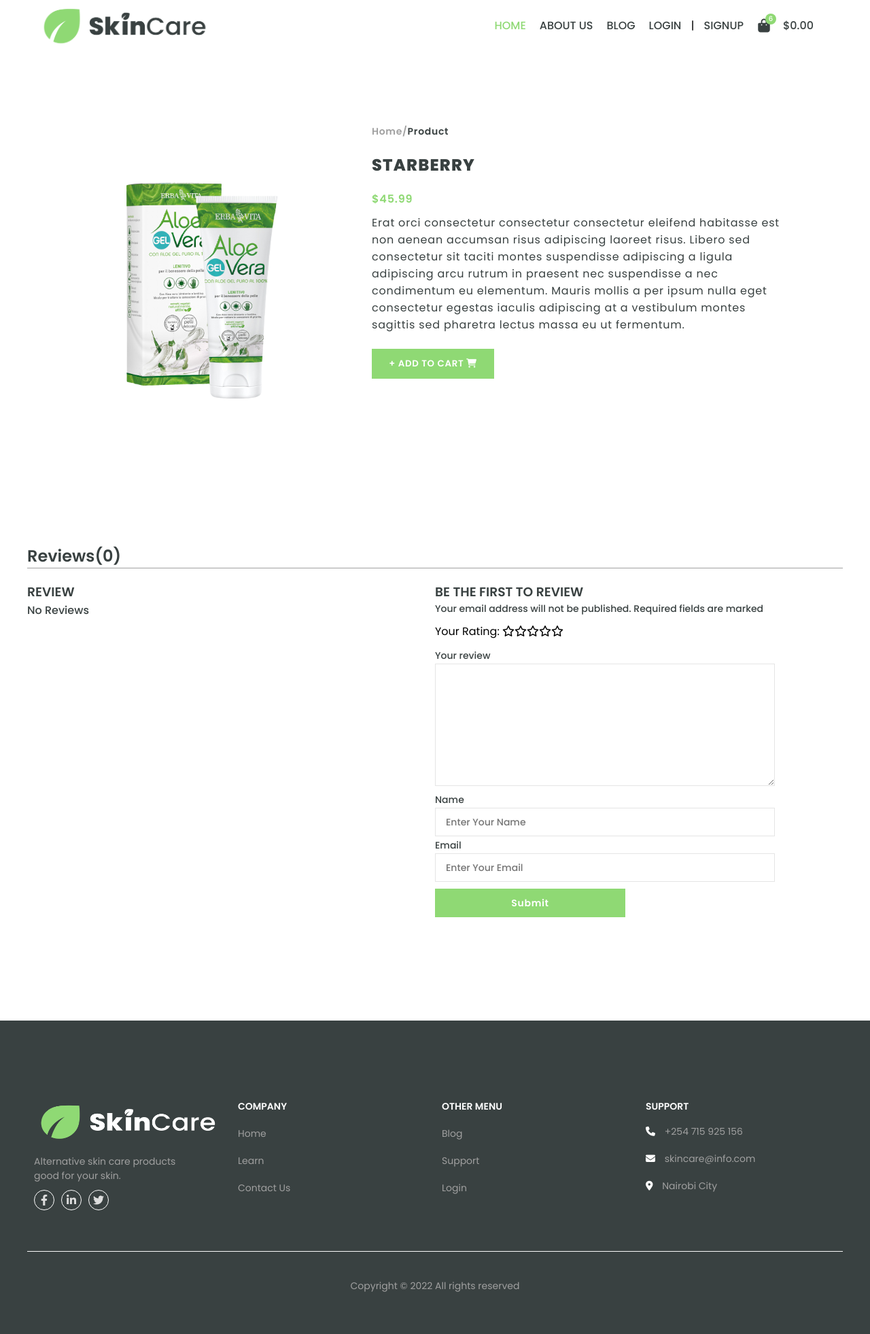
After one commit to chebon254/skincare, a PHP site: page /product_detail.html in a window 1280 px wide. The commit adds this page. Shown: the whole page at 68% size. Run offline with PHP 8.4, Linux system fonts and the light colour scheme.

Commit message:
Code Changes

```diff
--- a/SkinCare/css/style.css
+++ b/SkinCare/css/style.css
@@ -539,6 +539,14 @@
     height: fit-content;
     width: 280px;
     margin: 20px 10px;
+    cursor: pointer;
+}
+.product:hover{
+    cursor: pointer;
+}
+.product:hover .product-image img{
+    transform: scale(1.05);
+    transition: 800ms;
 }
 .product-image{
     height: 340px;
@@ -960,3 +968,154 @@
         width: 1200px;
     }
 }
+
+
+/* == PRODUCT DETAIL PG == */
+.product-detail{
+    padding: 180px 0px 80px;
+}
+.product-detail-container{
+    display: flex;
+    align-items: center;
+    justify-content: space-evenly;
+    flex-wrap: wrap;
+}
+.product-detail-image {
+    max-width: 600px;
+    padding: 40px;
+}
+.product-detail-text {
+    max-width: 600px;
+    min-width: 280px;
+    min-height: 500px;
+}
+.product-detail-text .breadcrumb{
+    font-size: 14px;
+    font-weight: 600;
+    color: var(--camoflouge);
+    letter-spacing: 0.05em;
+}
+.product-detail-text .breadcrumb-last{
+    font-size: 14px;
+    font-weight: 600;
+    color: var(--text);
+    letter-spacing: 0.05em;
+}
+.product-detail-title{
+    font-weight: 800;
+    color: var(--text);
+    letter-spacing: 0.05em;
+    margin: 20px 0px;
+}
+.product-detail-price{
+    font-weight: 600;
+    color: var(--active);
+    letter-spacing: 0.05em;
+    margin: 0px 0px 20px;
+}
+.product-detail-description{
+    font-weight: 400;
+    color: var(--text);
+    letter-spacing: 0.05em;
+    margin: 10px 0px 20px;
+    min-height: 178px;
+}
+.product-detail-btn{
+    height: 44px;
+    width: 180px;
+    border: 0px;
+    background-color: var(--active);
+    outline: none;
+    font-weight: 600;
+    color: var(--white);
+    letter-spacing: 0.05em;
+    margin: 0px 0px 20px;
+    padding: 0px 6px;
+}
+.review-product{
+    padding: 40px 0px 100px;
+}
+.review-counter{
+    border-bottom: 1px solid var(--camoflouge);
+    margin: 0px 0px 20px;
+}
+.reviews{
+    display: flex;
+    align-items: center;
+    justify-content: center;
+}
+.review-counter{
+    font-weight: 600;
+    color: var(--text);
+}
+.clients-reviews{
+    min-width: 280px;
+    width: 100%;
+    max-width: 600px;
+    min-height: 545px;
+}
+.clients-reviews h3{
+    font-weight: 600;
+    color: var(--text);
+}
+.clients-reviews p{
+    font-weight: 500;
+    color: var(--text);
+}
+.review-form{
+    min-width: 280px;
+    width: 100%;
+    max-width: 600px;
+    min-height: 545px;
+}
+.review-form h3{
+    font-weight: 600;
+    color: var(--text);
+}
+.review-form p{
+    font-size: 14px;
+    font-weight: 500;
+    color: var(--text);
+}
+.rating-input{
+    margin: 10px 0px;
+}
+.rating textarea{
+    height: 180px;
+    max-width: 500px;
+    width: 100%;
+    min-width: 280px;
+    border: 1px solid rgba(0,0,0,.1);
+    outline: none;
+    padding: 10px 15px;
+}
+.rating label{
+    font-size: 14px;
+    font-weight: 500;
+    color: var(--text);
+}
+.rating input{
+    height: 42px;
+    max-width: 500px;
+    width: 100%;
+    min-width: 280px;
+    font-size: 14px;
+    font-weight: 500;
+    color: var(--text);
+    padding: 0px 15px;
+    border: 1px solid rgba(0,0,0,.1);
+    outline: none;
+}
+.rating input[type=submit]{
+    height: 42px;
+    width: 100px;
+    border: 0px;
+    background-color: var(--active);
+    outline: none;
+    font-weight: 600;
+    color: var(--white);
+    letter-spacing: 0.05em;
+    margin: 10px 0px;
+    padding: 0px 6px;
+}
+/* == || PRODUCT DETAIL PG == */
--- /dev/null
+++ b/SkinCare/product_detail.html
@@ -0,0 +1,197 @@
+<!DOCTYPE html>
+<html lang="en">
+<head>
+    <meta charset="UTF-8">
+    <meta http-equiv="X-UA-Compatible" content="IE=edge">
+    <meta name="viewport" content="width=device-width, initial-scale=1.0">
+
+    <!-- == META OG Social Media Ads == -->
+    <meta property="og:title" content="SkinCare" />
+    <meta property="og:url" content="https://skincare-is-project.web.app" />
+    <meta property="og:image" content="https://skincare-is-project.web.app/css/img/facebook.png" />
+    <meta property="og:type" content="website" />
+    <meta property="og:description" content="Onestop Shop for Your Skin Care products." />
+
+    <meta name="twitter:card" content="summary_large_image">
+    <meta name="twitter:site" content="@chebon_kibet">
+    <meta name="twitter:title" content="SkinCare">
+    <meta name="twitter:description" content="Onestop Shop for Your Skin Care products.">
+    <meta name="twitter:image" content="https://skincare-is-project.web.app/css/img/twitter.png">
+    <meta name="twitter:player" content="https://skincare-is-project.web.app">
+    <meta name="twitter:player:width" content="280">
+    <meta name="twitter:player:height" content="150">
+
+    <meta name="msapplication-TileColor" content="#ffffff">
+    <meta name="msapplication-TileImage" content="favicon/mstile-144x144.png">
+    <meta name="msapplication-config" content="favicon/browserconfig.xml">
+    <meta name="theme-color" content="#ffffff">
+
+    <title>SkinCare</title>
+
+    <!-- == Favicon == -->
+    <link rel="apple-touch-icon" sizes="180x180" href="favicon/apple-touch-icon.png">
+    <link rel="icon" type="image/png" sizes="32x32" href="favicon/favicon-32x32.png">
+    <link rel="icon" type="image/png" sizes="16x16" href="favicon/favicon-16x16.png">
+    <link rel="manifest" href="favicon/site.webmanifest">
+    <link rel="mask-icon" href="favicon/safari-pinned-tab.svg" color="#5bbad5">
+    <link rel="shortcut icon" href="favicon/favicon.ico">
+
+    <!-- == Style Sheet == -->
+    <link rel="stylesheet" href="css/style.css">
+
+    <!-- == Fonts == -->
+    <link rel="preconnect" href="https://fonts.googleapis.com">
+    <link rel="preconnect" href="https://fonts.gstatic.com" crossorigin>
+    <link href="https://fonts.googleapis.com/css2?family=Poppins:wght@300;400;500;600;800&display=swap" rel="stylesheet">
+
+    <!-- == Icons == -->
+    <link rel="stylesheet" href="https://cdnjs.cloudflare.com/ajax/libs/font-awesome/6.2.0/css/all.min.css" crossorigin="anonymous" />
+
+</head>
+<body>
+    <!-- == HEADER == -->
+        <header class="header-scroll header">
+            <nav id="nav-bar">
+                <div class="nav-container container">
+                    <!-- == Logo == -->
+                        <div class="logo">
+                            <a href="index.html"><img src="css/img/Skin care logo.png" alt="Skincare Logo"></a>
+                        </div>
+                        <div class="links" id="links">
+                            <div class="cancel">
+                                <span class="cancel-btn"><i class="fas fa-times"></i></span>
+                            </div>
+                            <a class="active-link" href="index.html">HOME</a>
+                            <a href="about.html">ABOUT US</a>
+                            <a href="blog.html">BLOG</a>
+                            <!-- == Product Listing == -->
+                                <div class="nav-prod-listing">
+                                    <!-- == Acc Access == -->
+                                    <div class="account-access">
+                                        <a href="login.html">LOGIN</a>
+                                        <span>|</span>
+                                        <a href="login.html">SIGNUP</a>
+                                    </div>
+                                    <div class="cart nav-listings">
+                                        <span class="cart-listings listing"><i class="fas fa-solid fa-shopping-bag"></i><span class="count">6</span></span>
+                                    </div>
+                                    <div class="price nav-listings">
+                                        <p class="price-total">$0.00</p>
+                                    </div>
+                                </div>
+                        </div>
+                    <div class="menu-bar">
+                        <span class="menu-btn"><i class="fas fa-bars"></i></span>
+                    </div>
+                </div>
+            </nav>
+        </header>
+    <!-- == || HEADER == -->
+
+    <!-- == MAIN == -->
+        <main>
+            <section class="product-detail">
+                <div class="product-detail-container container">
+                    <div class="product-detail-image reveal-fixed">
+                        <img src="css/img/gel boxed.png" alt="">
+                    </div>
+                    <div class="product-detail-text">
+                        <div class="pagination">
+                            <a href="index.html" class="breadcrumb">Home/</a><span class="breadcrumb-last">Product</span>
+                        </div>
+                        <h1 class="product-detail-title">STARBERRY</h1>
+                        <span class="product-detail-price">$45.99</span>
+                        <p class="product-detail-description">Erat orci consectetur consectetur consectetur eleifend habitasse est non aenean accumsan risus adipiscing laoreet risus. Libero sed consectetur sit taciti montes suspendisse adipiscing a ligula adipiscing arcu rutrum in praesent nec suspendisse a nec condimentum eu elementum. Mauris mollis a per ipsum nulla eget consectetur egestas iaculis adipiscing at a vestibulum montes sagittis sed pharetra lectus massa eu ut fermentum.</p>
+                        <button class="product-detail-btn">+ ADD TO CART <i class="fa-solid fa-cart-shopping"></i></button>
+                    </div>
+                </div>
+            </section>
+            <section class="review-product">
+                <div class="review-product-container container">
+                    <h2 class="review-counter">Reviews(0)</h2>
+                    <div class="reviews">
+                        <div class="clients-reviews">
+                            <h3>REVIEW</h3>
+                            <p>No Reviews</p>
+                        </div>
+                        <div class="review-form">
+                            <h3>BE THE FIRST TO REVIEW</h3>
+                            <p>Your email address will not be published. Required fields are marked</p>
+                            <div class="rating">
+                                <form action="GET" method="post">
+                                    <div class="rating-input">
+                                        <span>Your Rating: </span><span><i class="fa-regular fa-star"></i><i class="fa-regular fa-star"></i><i class="fa-regular fa-star"></i><i class="fa-regular fa-star"></i><i class="fa-regular fa-star"></i></span>
+                                    </div>
+                                    <label for="Message">Your review</label> <br>
+                                    <textarea name="message" id="message" cols="30" rows="10"></textarea>
+                                    <br>
+                                    <div class="personal">
+                                        <label for="name">Name</label> <br>
+                                        <input type="text" placeholder="Enter Your Name"> <br>
+                                        <label for="name">Email</label> <br>
+                                        <input type="email" placeholder="Enter Your Email">
+                                    </div>
+                                    <input type="submit">
+                                </form>
+                            </div>
+                        </div>
+                    </div>
+                </div>
+            </section>
+        </main>
+    <!-- == || MAIN == -->
+
+    <!-- == FOOTER == -->
+        <footer>
+            <div class="footer-container container">
+                <div class="footer-col col-1">
+                    <a class="footer-logo" href="#"><img src="css/img/Skin care footer logo.png" alt="Skin Care logo" width="280px">
+                        </a>
+                    <p class="col-1-p">Alternative skin care products<br> good for your skin.</p>
+                    <div class="footer-social-icons">
+                        <a href="#"><i class="fab fa-brands fa-facebook-f"></i></a>
+                        <a href="#"><i class="fab fa-brands fa-linkedin-in"></i></a>
+                        <a href="#"><i class="fab fa-brands fa-twitter"></i></a>
+                    </div>
+                </div>
+                <div class="footer-col col-2">
+                    <h4>COMPANY</h4>
+                    <ul>
+                        <li><a href="#">Home</a></li>
+                        <li><a href="#">Learn</a></li>
+                        <li><a href="#">Contact Us</a></li>
+                    </ul>
+                </div>
+                <div class="footer-col col-3">
+                    <h4>OTHER MENU</h4>
+                    <ul>
+                        <li><a href="#">Blog</a></li>
+                        <li><a href="#">Support</a></li>
+                        <li><a href="#">Login</a></li>
+                    </ul>
+                </div>
+                <div class="footer-col footer-col-4">
+                    <h4>SUPPORT</h4>
+                    <ul>
+                        <li><i class="fas fa-solid fa-phone"></i> +254 715 925 156</li>
+                        <li><i class="fas fa-solid fa-envelope"></i> skincare@info.com</li>
+                        <li><i class="fas fa-solid fa-map-marker-alt"></i> Nairobi City</li>
+                    </ul>
+                </div>
+            </div>
+            <div class="footer-copyright container">
+                <p>Copyright &copy; 2022 All rights reserved</p>
+            </div>
+        </footer>
+    <!-- == || FOOTER == -->
+    <!-- == Cursor == -->
+    <!-- <div class="cursor"><i class="fa-solid fa-location-arrow"></i></div> -->
+
+    <!-- == To TOP == -->
+        <a class="to-top" onclick="topFunction()" href="#header-top"><i class="fas fa-solid fa-chevron-up"></i></a>
+    <!-- == To TOP == -->
+
+    <!-- == Script == -->
+    <script src="js/script.js"></script>
+</body>
+</html>
```
Also changed, not shown: SkinCare/index.html (+9 -10 lines), SkinCare/js/script.js (+7 -0 lines), SkinCare/login.html (added), SkinCare/sign up.html (added).
